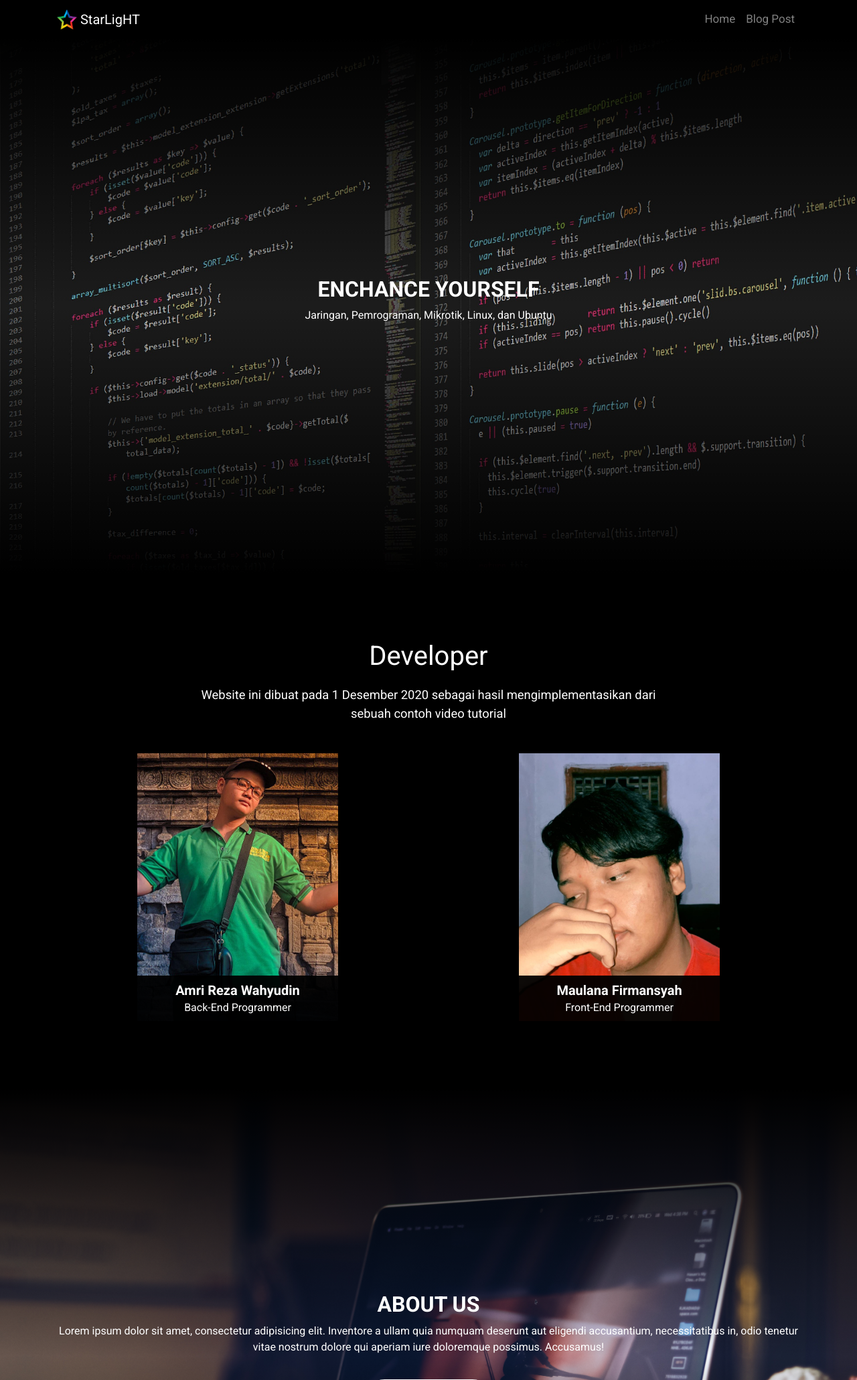
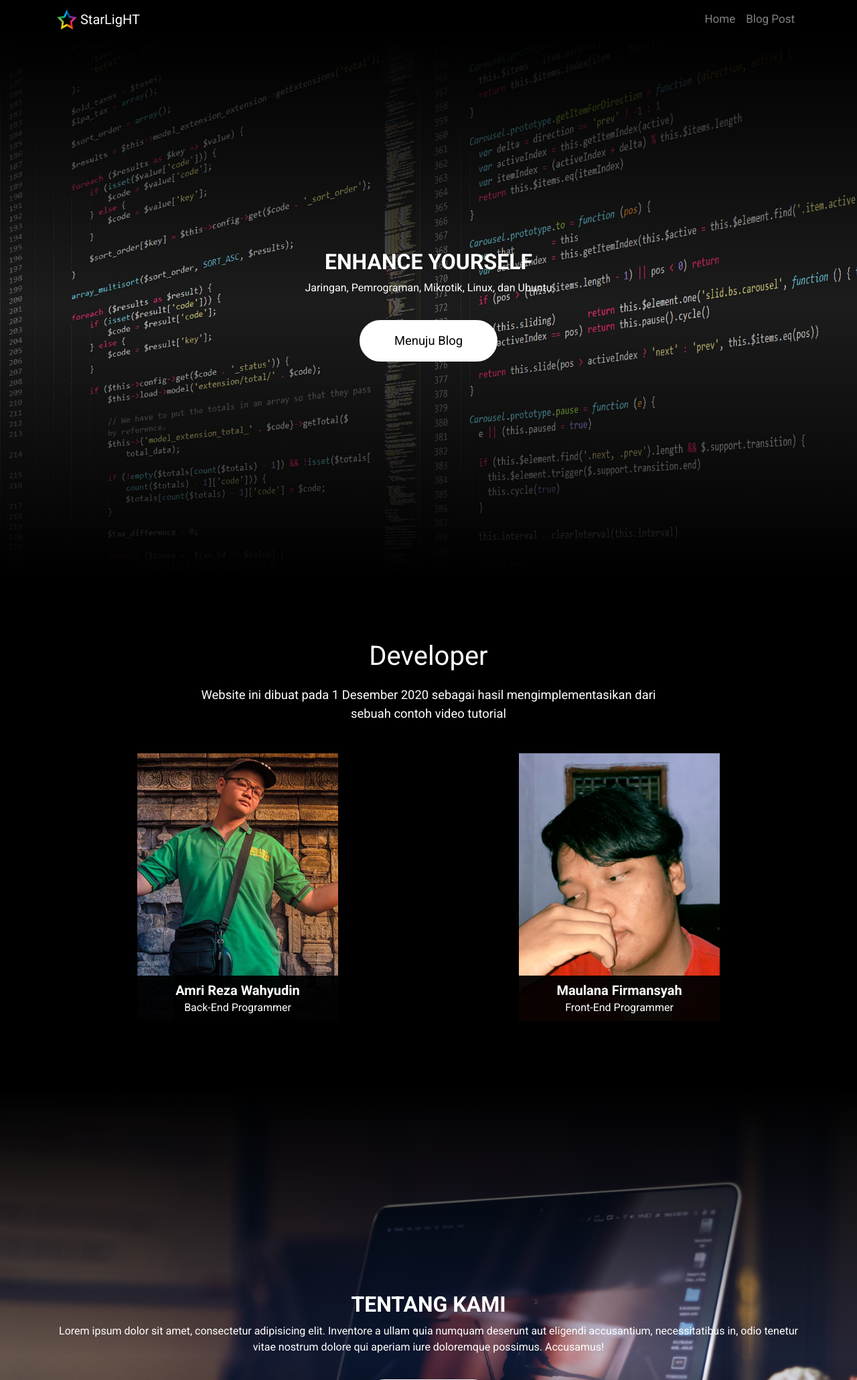
Before and after one commit to AmZaDin14/blogsite, a Django app: page / in a window 1280 px wide. Shown: the top 2061 px of the page at 67% size. Run offline with Django 3.2, Linux system fonts and the light colour scheme; some libraries are stand-ins or nearby versions.

Commit message:
Minor Change

```diff
--- a/templates/index.html
+++ b/templates/index.html
@@ -5,9 +5,11 @@
   <div class="container h100">
     <div class="contentBox h100">
       <div>
-        <h1 data-aos="fade-up" ata-aos-duration="1000" data-aos-delay="0">Enchance Yourself</h1>
+        <h1 data-aos="fade-up" ata-aos-duration="1000" data-aos-delay="0">Enhance Yourself</h1>
         <p data-aos="fade-up" ata-aos-duration="1000" data-aos-delay="500">Jaringan, Pemrograman, Mikrotik, Linux, dan
           Ubuntu</p>
+          <a href="/blog" class="btn btnD1" data-aos="fade-up" ata-aos-duration="1000" data-aos-delay="1000">Menuju Blog</a>
+
       </div>
     </div>
   </div>
@@ -53,7 +55,7 @@
   <div class="container h100">
     <div class="contentBox h100">
       <div>
-        <h1 data-aos="fade-up" ata-aos-duration="1000" data-aos-delay="0">About Us</h1>
+        <h1 data-aos="fade-up" ata-aos-duration="1000" data-aos-delay="0">Tentang Kami</h1>
         <p data-aos="fade-up" ata-aos-duration="1000" data-aos-delay="500">Lorem ipsum dolor sit amet, consectetur
           adipisicing elit. Inventore a ullam quia numquam deserunt aut eligendi accusantium, necessitatibus in, odio
           tenetur vitae nostrum dolore qui aperiam iure doloremque possimus. Accusamus!</p>
```
